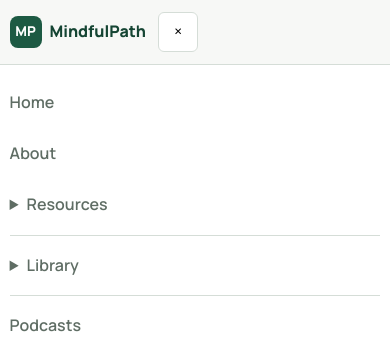
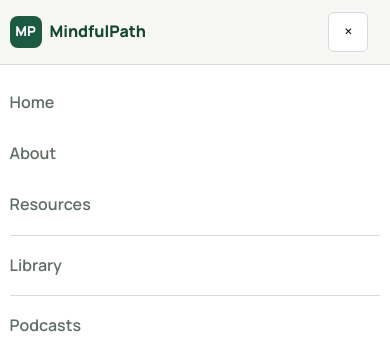
Before and after one commit to briankush/Mental-Health, a React (Vite) app in the folder client/frontendnew/: page / in a window 390 px wide. Both pictures are taken after a click on the button "Open menu". Shown: the top 337 px of the page. Built offline with nearby package versions, Linux system fonts and the light colour scheme.

Commit message:
feat: enhance mobile navigation and improve link accessibility in HomePage

```diff
--- a/client/frontendnew/css/navbar.css
+++ b/client/frontendnew/css/navbar.css
@@ -124,16 +124,31 @@
 }
 
 .mobile-nav details {
+  display: block;
   border-bottom: 1px solid var(--color-border);
   padding-bottom: var(--space-2);
 }
 
 .mobile-nav a,
 .mobile-nav summary {
+  display: block;
   padding: 0.5rem 0;
   color: var(--color-text-muted);
   font-weight: 600;
   cursor: pointer;
+}
+
+.mobile-nav details > a {
+  padding: 0.45rem 0 0.45rem 1rem;
+  color: var(--color-text-muted);
+  font-size: 0.92rem;
+  font-weight: 500;
+}
+
+.mobile-nav details > a:hover,
+.mobile-nav details > a:focus-visible {
+  color: var(--color-primary-dark);
+  background: var(--color-surface-muted);
 }
 
 @keyframes fadeMenu {
--- a/client/frontendnew/css/responsive.css
+++ b/client/frontendnew/css/responsive.css
@@ -58,6 +58,17 @@
     min-height: 64px;
   }
 
+  .navbar > div:last-child {
+    justify-self: end;
+    margin-left: auto;
+  }
+
+  .nav-toggle {
+    display: inline-grid;
+    place-items: center;
+    flex: 0 0 40px;
+  }
+
   .navbar > div:last-child .btn {
     display: none;
   }
@@ -91,4 +102,8 @@
   .btn {
     width: 100%;
   }
+
+  .mobile-nav {
+    width: min(100% - 1.2rem, var(--container));
+  }
 }
--- a/client/frontendnew/src/components/SiteLayout.jsx
+++ b/client/frontendnew/src/components/SiteLayout.jsx
@@ -40,13 +40,13 @@ export function SiteLayout() {
           </Link>
           <nav className="nav-links" aria-label="Main navigation">
             <div className="nav-item"><NavLink to="/" label="Home" active={location.pathname === "/"} /></div>
-            <div className="nav-item"><NavLink to="/#about" label="About" active={location.pathname === "/about"} /></div>
+            <div className="nav-item"><NavLink to="/about" label="About" active={location.pathname === "/about"} /></div>
             <div className="nav-item"><a className="nav-link">Resources</a><div className="dropdown" role="menu"><Link to="/articles">Articles</Link><Link to="/articles#mental-health">Mental Health</Link><Link to="/articles#social-issues">Social Issues</Link><Link to="/quizzes">Quizzes</Link></div></div>
             <div className="nav-item"><a className="nav-link">Library</a><div className="dropdown" role="menu"><Link to="/ebooks">E-books</Link><Link to="/book-club">Book Club</Link><Link to="/book-club#weekly-chapter">Weekly Chapter</Link></div></div>
             <div className="nav-item"><NavLink to="/podcasts" label="Podcasts" active={location.pathname === "/podcasts"} /></div>
             <div className="nav-item"><NavLink to="/training" label="Training" active={location.pathname === "/training"} /></div>
             <div className="nav-item"><a className="nav-link">Community</a><div className="dropdown" role="menu"><Link to="/community">Discussion</Link><Link to="/chatroom">Chatroom</Link><Link to="/quizzes#qa">Q&amp;A</Link></div></div>
-            <div className="nav-item"><NavLink to="/#consultation" label="Consultation" active={location.pathname === "/consultation"} /></div>
+            <div className="nav-item"><NavLink to="/consultation" label="Consultation" active={location.pathname === "/consultation"} /></div>
             {authenticated && <div className="nav-item"><NavLink to="/profile" label="Profile" active={location.pathname === "/profile"} /></div>}
           </nav>
           <div style={{ display: "flex", gap: "0.5rem", alignItems: "center" }}>
@@ -55,7 +55,7 @@ export function SiteLayout() {
             <button className="nav-toggle" type="button" aria-expanded={menuOpen} aria-controls="mobile-panel" aria-label={menuOpen ? "Close menu" : "Open menu"} onClick={() => setMenuOpen((isOpen) => !isOpen)}><span aria-hidden="true">{menuOpen ? "×" : "☰"}</span></button>
           </div>
         </div>
-        <div className={`mobile-panel ${menuOpen ? "is-open" : ""}`} id="mobile-panel"><div className="container mobile-nav"><Link to="/">Home</Link><Link to="/#about">About</Link><details><summary>Resources</summary><Link to="/articles">Articles</Link><Link to="/articles#mental-health">Mental Health</Link><Link to="/articles#social-issues">Social Issues</Link><Link to="/quizzes">Quizzes</Link></details><details><summary>Library</summary><Link to="/ebooks">E-books</Link><Link to="/book-club">Book Club</Link><Link to="/book-club#weekly-chapter">Weekly Chapter</Link></details><Link to="/podcasts">Podcasts</Link><Link to="/training">Training</Link><Link to="/community">Community</Link><Link to="/chatroom">Chatroom</Link><Link to="/quizzes#qa">Q&amp;A</Link><Link to="/#consultation">Consultation</Link>{authenticated && <Link to="/profile">Profile</Link>}{authenticated ? <button type="button" onClick={handleLogout}>Log out</button> : <Link to="/login">Login</Link>}{!authenticated && <Link to="/register">Sign up</Link>}</div></div>
+        <div className={`mobile-panel ${menuOpen ? "is-open" : ""}`} id="mobile-panel"><div className="container mobile-nav"><Link to="/">Home</Link><Link to="/about">About</Link><details><summary>Resources</summary><Link to="/articles">Articles</Link><Link to="/articles#mental-health">Mental Health</Link><Link to="/articles#social-issues">Social Issues</Link><Link to="/quizzes">Quizzes</Link></details><details><summary>Library</summary><Link to="/ebooks">E-books</Link><Link to="/book-club">Book Club</Link><Link to="/book-club#weekly-chapter">Weekly Chapter</Link></details><Link to="/podcasts">Podcasts</Link><Link to="/training">Training</Link><Link to="/community">Community</Link><Link to="/chatroom">Chatroom</Link><Link to="/quizzes#qa">Q&amp;A</Link><Link to="/consultation">Consultation</Link>{authenticated && <Link to="/profile">Profile</Link>}{authenticated ? <button type="button" onClick={handleLogout}>Log out</button> : <Link to="/login">Login</Link>}{!authenticated && <Link to="/register">Sign up</Link>}</div></div>
       </header>
       <Outlet />
       <footer className="site-footer">
--- a/client/frontendnew/src/pages/HomePage.jsx
+++ b/client/frontendnew/src/pages/HomePage.jsx
@@ -17,7 +17,7 @@ export function HomePage() {
           <span className="kicker">A calmer way forward</span>
           <h1>Feel more like yourself again.</h1>
           <p>Thoughtful support for your mental wellbeing through compassionate care, practical guidance, and a community that understands.</p>
-          <div className="home-actions"><a className="btn" href="#consultation">Find support <span aria-hidden="true">&rarr;</span></a><Link className="btn btn--hero-outline" to="/articles">Explore resources</Link></div>
+          <div className="home-actions"><Link className="btn" to="/consultation">Find support <span aria-hidden="true">&rarr;</span></Link><Link className="btn btn--hero-outline" to="/articles">Explore resources</Link></div>
         </div>
       </section>
       <section className="home-trust" aria-label="Why MindfulPath">
@@ -37,7 +37,7 @@ export function HomePage() {
         <div className="container home-section--split">
           <div className="home-section__intro"><span className="kicker">Your next step</span><h2>Support should meet you where you are.</h2><p>Whether you want to talk, learn, or simply feel understood, there is a place to begin.</p></div>
           <div className="home-paths">
-            <a className="home-path" href="#consultation"><div><span className="home-path__number">01</span><div className="home-path__icon" aria-hidden="true">&#9825;</div></div><div><h3>Talk to someone</h3><p>Connect with a qualified practitioner who listens, understands, and meets you where you are.</p></div><span className="home-path__link">Find a practitioner <span aria-hidden="true">&rarr;</span></span></a>
+            <Link className="home-path" to="/consultation"><div><span className="home-path__number">01</span><div className="home-path__icon" aria-hidden="true">&#9825;</div></div><div><h3>Talk to someone</h3><p>Connect with a qualified practitioner who listens, understands, and meets you where you are.</p></div><span className="home-path__link">Find a practitioner <span aria-hidden="true">&rarr;</span></span></Link>
             <Link className="home-path" to="/articles"><div><span className="home-path__number">02</span><div className="home-path__icon" aria-hidden="true">&#9634;</div></div><div><h3>Learn at your pace</h3><p>Explore practical articles, guided exercises, and expert insight for the moments that matter.</p></div><span className="home-path__link">Explore resources <span aria-hidden="true">&rarr;</span></span></Link>
             <Link className="home-path" to="/community"><div><span className="home-path__number">03</span><div className="home-path__icon" aria-hidden="true">&#9829;</div></div><div><h3>Feel less alone</h3><p>Join thoughtful conversations and find steady encouragement from people who understand.</p></div><span className="home-path__link">Visit the community <span aria-hidden="true">&rarr;</span></span></Link>
           </div>
@@ -45,7 +45,7 @@ export function HomePage() {
       </section>
       <section className="home-library home-section"><div className="container"><div className="home-library__header"><div><span className="kicker">From the library</span><h2>A little room to breathe.</h2></div><Link to="/articles">View the library <span aria-hidden="true">&rarr;</span></Link></div><div className="home-library__grid"><Link className="home-library__item" to="/article"><span className="home-library__meta">Read &middot; 6 min</span><h3>How to quiet an overthinking mind</h3><p>Gentle ways to step out of the loop and back into the present.</p><span className="arrow-link">Read article <span aria-hidden="true">&rarr;</span></span></Link><Link className="home-library__item" to="/podcast"><span className="home-library__meta">Listen &middot; 18 min</span><h3>Rest is part of the work</h3><p>A thoughtful conversation about slowing down without guilt.</p><span className="arrow-link">Listen now <span aria-hidden="true">&rarr;</span></span></Link><Link className="home-library__item" to="/quizzes"><span className="home-library__meta">Reflect &middot; 3 min</span><h3>Check in with yourself</h3><p>A private reflection to help you notice what you may need today.</p><span className="arrow-link">Start reflection <span aria-hidden="true">&rarr;</span></span></Link></div></div></section>
       <section className="home-section" id="consultation"><div className="container home-care"><img className="home-care__image" src="/assets/images/hero-calm.jpg" alt="A comfortable chair in a peaceful therapy space" loading="lazy" /><div className="home-care__copy"><span className="kicker">Professional care</span><h2>The right conversation can change a lot.</h2><p>Meet with a compassionate practitioner in a private, judgment-free space. Choose a time that works for you and take the first step when you feel ready.</p><ul className="home-care__list"><li><span className="home-care__check">&#10003;</span>Qualified, caring practitioners</li><li><span className="home-care__check">&#10003;</span>Private and confidential</li><li><span className="home-care__check">&#10003;</span>Appointments that fit your schedule</li></ul></div><aside className="home-booking-profile"><h3>Professional profile</h3><p><strong>Grace Nyambura</strong></p><p className="meta">Counseling Psychology &middot; Video / In-person</p><p className="meta">45 minutes &middot; KES 3,000</p><p className="state">Availability and profile data should come from backend scheduling APIs.</p></aside><div className="home-booking" data-booking-root /></div></section>
-      <section className="home-cta"><div className="container home-cta__inner"><div><h2>You do not have to figure it out alone.</h2><p>Start small. Start today. We will meet you there.</p></div><a className="btn" href="#consultation">Find your next step <span aria-hidden="true">&rarr;</span></a></div></section>
+      <section className="home-cta"><div className="container home-cta__inner"><div><h2>You do not have to figure it out alone.</h2><p>Start small. Start today. We will meet you there.</p></div><Link className="btn" to="/consultation">Find your next step <span aria-hidden="true">&rarr;</span></Link></div></section>
     </main>
   );
 }
```
Also changed, not shown: 1 other file (tests, documents, lock files or other folders).
